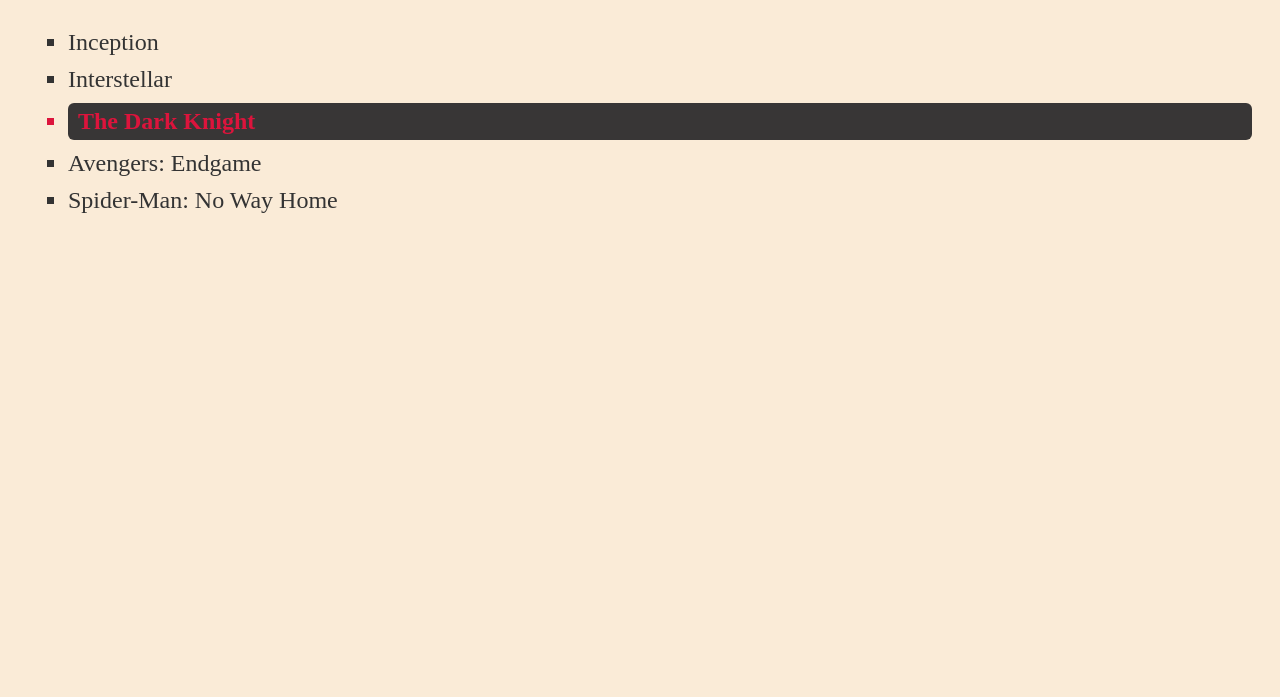
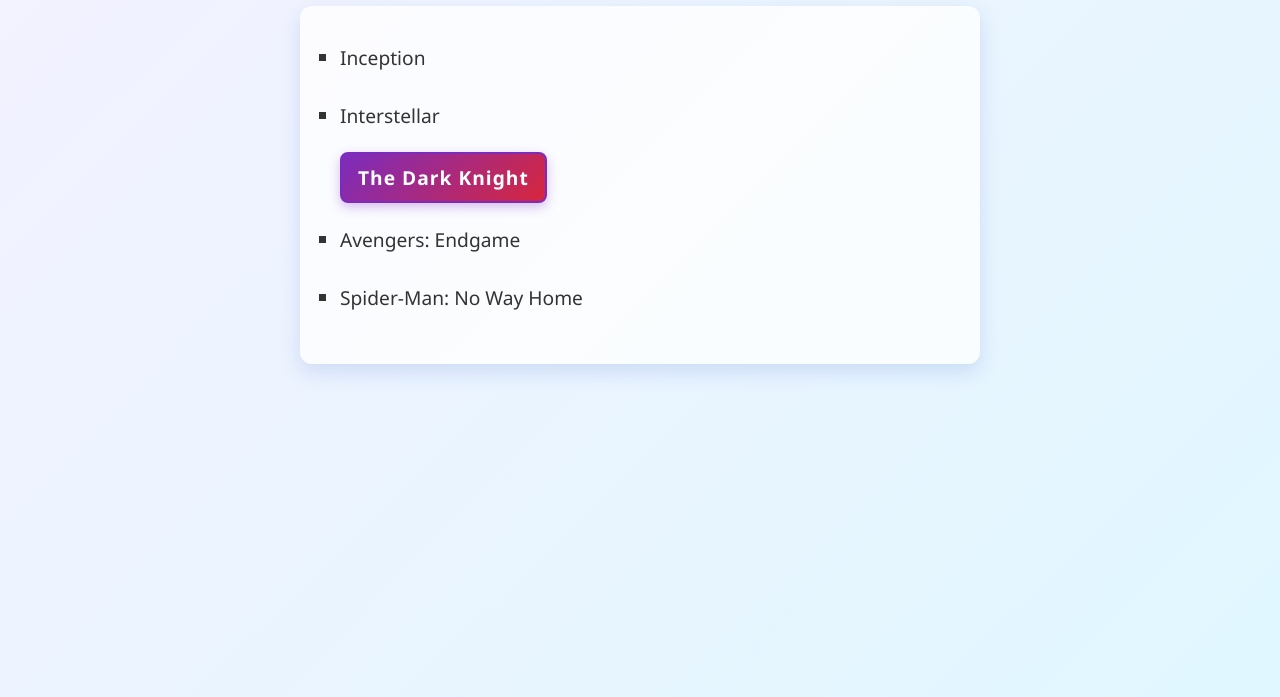
Before and after one commit to soumyii788/git-frontend, a plain HTML site: page Html_1.html in a window 1280 px wide. Shown: the part 159-856 px from the top of the page. Before the commit the page ends 800 px from the top, so only its background shows below. Drawn offline with Linux system fonts and the light colour scheme.

Commit message:
Improve Favorite Movies styling with modern design, gradients, smooth animations, and better spacing

```diff
--- a/css_1.css
+++ b/css_1.css
@@ -1,30 +1,57 @@
 body {
-    font-family: 'Times New Roman', Times, serif;
-    background-color: antiquewhite;
+    font-family: 'Segoe UI', Tahoma, Geneva, Verdana, sans-serif;
+    background: linear-gradient(135deg, #f4f1ff 0%, #e0f7ff 100%);
     padding: 20px;
-    font-size: xx-large;
+    font-size: 1.1rem;
+    min-height: 100vh;
 }
 
 h1 {
   text-align: center;
-    color: darkslateblue;
+  color: #2a52be;
+  font-size: clamp(2rem, 5vw, 3rem);
+  margin-bottom: 30px;
 }
 
 .movies-list {
   list-style-type: square;
   padding-left: 40px;
-    font-size: x-large;
+  font-size: 1.2rem;
+  max-width: 600px;
+  margin: 40px auto;
+  background: rgba(255, 255, 255, 0.8);
+  padding: 30px 40px;
+  border-radius: 12px;
+  box-shadow: 0 8px 20px rgba(42, 82, 190, 0.15);
 }
 
 .movies-list li {
-    margin-bottom: 10px;
+  margin-bottom: 15px;
   color: #333;
+  transition: all 0.3s ease;
+  padding: 8px 0;
+  cursor: pointer;
+}
+
+.movies-list li:hover {
+  color: #2a52be;
+  font-weight: 500;
+  transform: translateX(8px);
 }
 
 #favorite {
   font-weight: bold;
-    color: crimson;
-    background-color: #383636;
-    padding: 5px 10px;
-    border-radius: 6px;
+  color: #fff;
+  background: linear-gradient(135deg, #7b2cbf, #d7263d);
+  padding: 10px 16px;
+  border-radius: 8px;
+  border: 2px solid #7b2cbf;
+  box-shadow: 0 4px 12px rgba(123, 44, 191, 0.3);
+  display: inline-block;
+  letter-spacing: 1px;
 }
+
+#favorite:hover {
+  transform: scale(1.08);
+  box-shadow: 0 6px 16px rgba(123, 44, 191, 0.5);
+}
```
Lines whose indentation alone changed are shown as unchanged.
